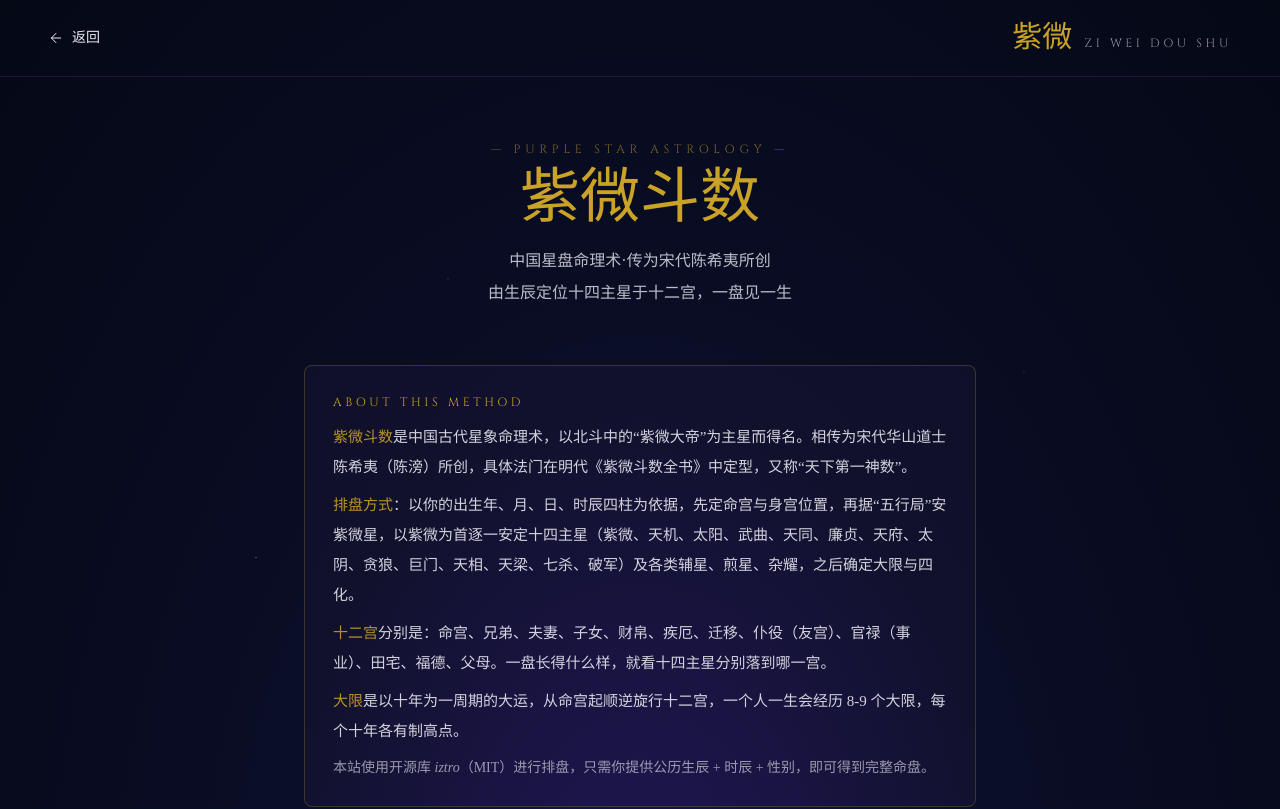
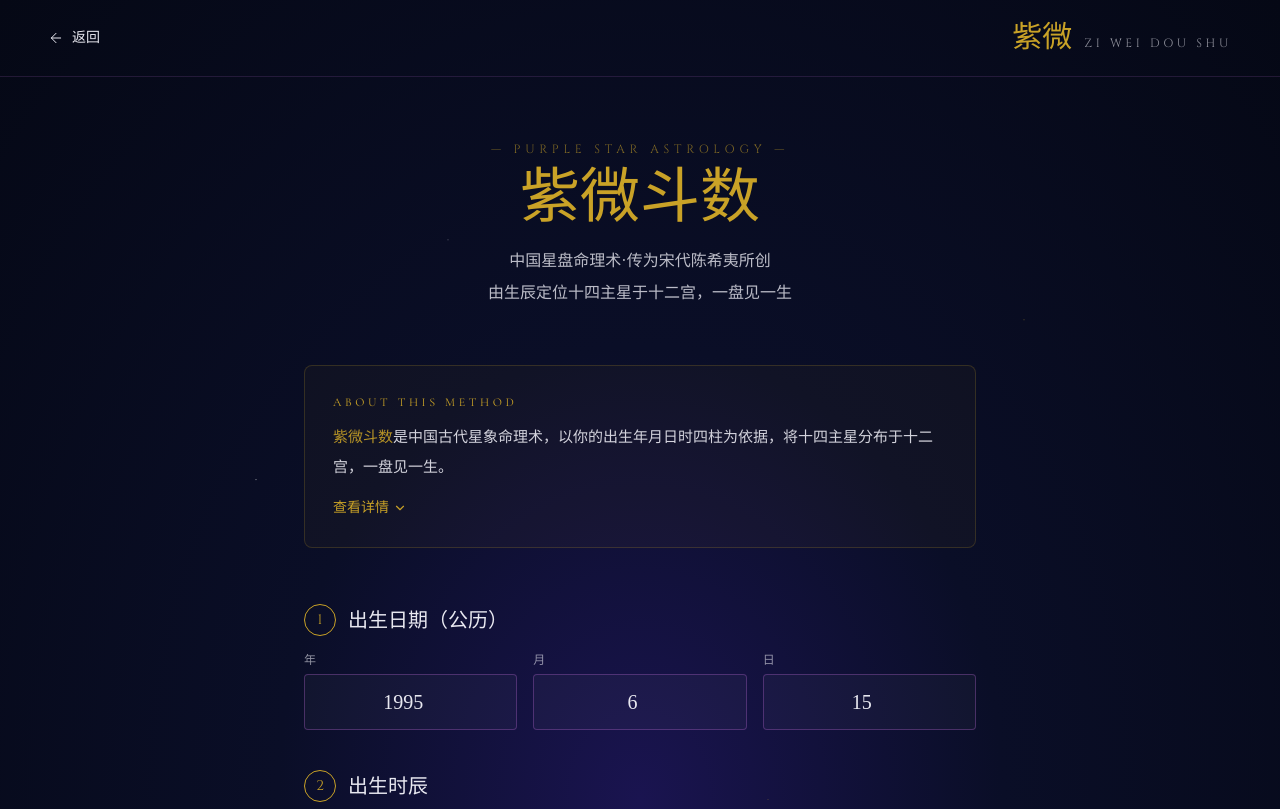
Before and after one commit to luojingwei123/fortune-web, a Next.js app: page /ziwei in a window 1280 px wide. Shown: the top 809 px of the page. Built offline with nearby package versions, Linux system fonts and the light colour scheme; a web font is replaced by a local one.

Commit message:
V1.4: 修复手机端点击 · 4 个入口页介绍改可展开收起 · 主题层加 isolation

```diff
--- a/app/globals.css
+++ b/app/globals.css
@@ -69,6 +69,8 @@ body {
   background: radial-gradient(ellipse at top, #2a1758 0%, #0F0724 50%, #05010f 100%);
   color: var(--tarot-ink);
   min-height: 100vh;
+  position: relative;
+  isolation: isolate;
 }
 .theme-tarot .gold { color: var(--tarot-gold); }
 
@@ -77,11 +79,12 @@ body {
   color: var(--meihua-ink);
   min-height: 100vh;
   position: relative;
+  isolation: isolate;
 }
-/* 宣纸质感（噪点） */
+/* 宣纸质感（噪点）· 用 absolute 而不是 fixed，避免 iOS 触摸事件干扰 */
 .theme-meihua::before {
   content: "";
-  position: fixed;
+  position: absolute;
   inset: 0;
   pointer-events: none;
   opacity: 0.35;
@@ -98,12 +101,16 @@ body {
   background: linear-gradient(180deg, #1a2b3a 0%, #0F1A24 50%, #050c14 100%);
   color: var(--liuyao-ink);
   min-height: 100vh;
+  position: relative;
+  isolation: isolate;
 }
 
 .theme-ziwei {
   background: radial-gradient(ellipse at center, #1a1450 0%, #0A0E27 40%, #050815 100%);
   color: var(--ziwei-star);
   min-height: 100vh;
+  position: relative;
+  isolation: isolate;
 }
 
 /* ---------- 塔罗星光背景（伪元素点点） ---------- */
@@ -112,6 +119,8 @@ body {
   inset: 0;
   pointer-events: none;
   z-index: 0;
+  will-change: opacity;
+  transform: translateZ(0);
   background-image:
     radial-gradient(1px 1px at 20% 30%, rgba(255,255,255,0.8), transparent),
     radial-gradient(1px 1px at 80% 20%, rgba(212,175,55,0.5), transparent),
--- a/app/liuyao/page.tsx
+++ b/app/liuyao/page.tsx
@@ -3,6 +3,7 @@
 import { useState } from "react";
 import { useRouter } from "next/navigation";
 import { Coins } from "lucide-react";
+import CollapsibleIntro from "@/components/CollapsibleIntro";
 
 export default function LiuyaoIntro() {
   const router = useRouter();
@@ -46,30 +47,22 @@ export default function LiuyaoIntro() {
       </section>
 
       {/* 说明 */}
-      <section
-        className="mb-10 md:mb-14 p-6 md:p-8 rounded-lg border border-[var(--liuyao-bronze)]/25 bg-[rgba(176,141,87,0.05)]"
-      >
-        <div
-          className="text-xs tracking-[0.3em] mb-3"
-          style={{
-            fontFamily: "'Cormorant Garamond', serif",
-            color: "var(--liuyao-bronze)",
-          }}
-        >
-          ABOUT THIS METHOD
-        </div>
-        <div
-          className="text-sm md:text-[15px] leading-loose opacity-95 space-y-2.5"
-          style={{ fontFamily: "'Noto Serif SC', serif" }}
+      <CollapsibleIntro
+        themeColor="#B08D57"
+        summary={
+          <p>
+            <span style={{ color: "var(--liuyao-bronze)" }}>六爻</span>是周易占卜最主流的方法，又称"铜钱占卦"，以三枚铜钱掷 6 次成卦。本站代你自动摇 6 次。
+          </p>
+        }
       >
         <p>
-            <span style={{ color: "var(--liuyao-bronze)" }}>六爻</span>是周易占卜最主流的方法，又称“铜钱占卦”。变式于西汉京房易，衍发于宋明清历代易学流传，直至今日仍是民间最为广泛使用的周易占卒方法。
+          变式于西汉京房易，衍发于宋明清历代易学流传，直至今日仍是民间最为广泛使用的周易占卜方法。
         </p>
         <p>
-            <span style={{ color: "var(--liuyao-bronze)" }}>起卦方式</span>：取三枚铜钱（古时用乾隆/康熙通宝，现代可用三枚一元硬币）。将铜钱捕于掌心，心中想好所问之事，掷向桌面 —— 这就是初爻。共携 6 次，从下往上依次记为初、二、三、四、五、上爻。
+          <span style={{ color: "var(--liuyao-bronze)" }}>起卦方式</span>：取三枚铜钱（古时用乾隆/康熙通宝，现代可用三枚一元硬币）。将铜钱捧于掌心，心中想好所问之事，掷向桌面 —— 这就是初爻。共掷 6 次，从下往上依次记为初、二、三、四、五、上爻。
         </p>
         <p>每一爻的记录法则：</p>
-          <div className="pl-2 opacity-95 text-[13px] md:text-sm space-y-1">
+        <div className="pl-2 space-y-1 text-[13px] md:text-sm">
           <p>· 3 枚均字 → <span style={{ color: "var(--liuyao-bronze)" }}>老阳 ○</span>（阳爻，动，阳变阴）</p>
           <p>· 2 字 1 背 → 少阳（阳爻，静）</p>
           <p>· 1 字 2 背 → 少阴（阴爻，静）</p>
@@ -78,11 +71,7 @@ export default function LiuyaoIntro() {
         <p>
           <span style={{ color: "var(--liuyao-bronze)" }}>断卦依据</span>：本卦、变卦、动爻位置、世应关系（京房八宫定位），配合周易本义卦辞与象曰综合判断。
         </p>
-          <p className="opacity-70 text-xs md:text-sm pt-1">
-            本站代你自动掷 6 次。请先静心片刻，把你想问的事清晰地放在心里。
-          </p>
-        </div>
-      </section>
+      </CollapsibleIntro>
 
       {/* 问题输入 */}
       <section className="mb-10 md:mb-14">
--- a/app/meihua/page.tsx
+++ b/app/meihua/page.tsx
@@ -3,6 +3,7 @@
 import { useState } from "react";
 import { useRouter } from "next/navigation";
 import { Flower2 } from "lucide-react";
+import CollapsibleIntro from "@/components/CollapsibleIntro";
 
 type CastMethod = "time" | "number" | "text";
 
@@ -96,45 +97,31 @@ export default function MeihuaIntro() {
       </section>
 
       {/* 说明：什么是梅花易数 */}
-      <section
-        className="mb-10 md:mb-14 p-5 md:p-7 rounded-lg border-2 bg-white/40"
-        style={{
-          borderColor: "var(--meihua-border)",
-        }}
+      <CollapsibleIntro
+        themeColor="#B22222"
+        summary={
+          <p>
+            <span style={{ color: "var(--meihua-red)" }}>梅花易数</span>是宋代邵雍创立的简易占卜法，不需铜钱工具，万物皆可起卦。本站提供三种起卦方式：时间、数字、字数。
+          </p>
+        }
       >
-        <div
-          className="text-xs tracking-[0.3em] mb-3"
-          style={{
-            fontFamily: "'Cormorant Garamond', serif",
-            color: "var(--meihua-red)",
-          }}
-        >
-          ABOUT THIS METHOD
-        </div>
-        <div
-          className="text-sm md:text-[15px] opacity-90 leading-loose space-y-2"
-          style={{ fontFamily: "'Noto Serif SC', serif" }}
-        >
-          <p>
-            <span style={{ color: "var(--meihua-red)" }}>梅花易数</span>是宋代大儒邵雍创立的簡易占卜法。相传邵雍在梅花下见人折花，以时刻起卦推算而得名。它不需铜钱不需工具，万物皆可起卦——日期可以、数字可以、字数可以、声音可以、方位也可以。
-          </p>
-          <p>本站提供三种起卦方式，其背后的数学原理均源自《梅花易数》原书：</p>
+        <p>相传邵雍在梅花下见人折花，以时刻起卦推算而得名。日期、数字、字数、声音、方位都可以用作起卦依据。</p>
+        <p>本站三种起卦方式背后的数学原理：</p>
         <div className="pl-2 space-y-1.5">
           <p>
-              <span style={{ color: "var(--meihua-red)" }}>② 时间起卦</span>：取当前年支序数 + 月 + 日，除 8 取余得上卦；再加时辰除 8 得下卦；上下相加除 6 得动爻。
+            <span style={{ color: "var(--meihua-red)" }}>① 时间起卦</span>：取当前年支序数 + 月 + 日，mod 8 得上卦；再加时辰 mod 8 得下卦；相加 mod 6 得动爻。
           </p>
           <p>
-              <span style={{ color: "var(--meihua-red)" }}>② 数字起卦</span>：你写两个数字，分别除 8 取余为上卦下卦，两数相加除 6 为动爻。
+            <span style={{ color: "var(--meihua-red)" }}>② 数字起卦</span>：你写两个数字，分别 mod 8 为上卦下卦，两数相加 mod 6 为动爻。
           </p>
           <p>
-              <span style={{ color: "var(--meihua-red)" }}>② 字数起卦</span>：你写一句话，前半字数除 8 为上卦，后半除 8 为下卦，总字数除 6 为动爻。
+            <span style={{ color: "var(--meihua-red)" }}>③ 字数起卦</span>：你写一句话，前半字数 mod 8 为上卦，后半 mod 8 为下卦，总字数 mod 6 为动爻。
           </p>
         </div>
         <p>
           起卦得本卦后，动爻变化得变卦，以本卦、变卦、动爻位置以及体用五行生克判断吉凶。
         </p>
-        </div>
-      </section>
+      </CollapsibleIntro>
 
       {/* Step 1 · 选起卦方式 */}
       <section className="mb-10 md:mb-14">
--- a/app/tarot/page.tsx
+++ b/app/tarot/page.tsx
@@ -4,6 +4,7 @@ import { useState } from "react";
 import { useRouter } from "next/navigation";
 import { spreads } from "@/data/spreads";
 import { Sparkles } from "lucide-react";
+import CollapsibleIntro from "@/components/CollapsibleIntro";
 
 export default function TarotIntro() {
   const router = useRouter();
@@ -43,37 +44,25 @@ export default function TarotIntro() {
       </section>
 
       {/* 说明：什么是塔罗 · 如何抽牌 */}
-      <section
-        className="mb-10 md:mb-14 p-5 md:p-7 rounded-lg border"
-        style={{
-          borderColor: "rgba(212,175,55,0.2)",
-          background: "rgba(212,175,55,0.03)",
-        }}
+      <CollapsibleIntro
+        themeColor="#D4AF37"
+        summary={
+          <p>
+            塔罗牌源自中世纪欧洲，本站使用 1909 年 <span className="italic gold">Rider-Waite-Smith</span> 牌组共 78 张。你选一个牌阵、写一个问题、逐张凭直觉抽牌，每张牌有50%概率为逆位。
+          </p>
+        }
       >
-        <div
-          className="text-xs gold tracking-[0.3em] mb-3"
-          style={{ fontFamily: "'Cormorant Garamond', serif" }}
-        >
-          ABOUT THIS METHOD
-        </div>
-        <div
-          className="text-sm md:text-[15px] opacity-90 leading-loose space-y-2"
-          style={{ fontFamily: "'Noto Serif SC', serif" }}
-        >
-          <p>
-            <span className="gold">塔罗牌</span>起源于中世纪欧洲，现代流行的是 1909 年英国玩具商 Rider、作者 Waite、插画师 Smith 合作设计的 <span className="italic gold">Rider-Waite-Smith</span> 牌组，共 78 张（大阿卡纳 22 张 + 小阿卡纳 56 张 · 权杖/圣杯/宝剑/星币四花色）。
-          </p>
-          <p>
-            本站塔罗的抽牌方式：
-          </p>
-          <ol className="list-decimal list-inside space-y-1 pl-2 opacity-95">
-            <li>你选择一个牌阵（单张 / 三张 / 凯尔特十字），写下心中的问题。</li>
-            <li>系统完全洗牌（Fisher-Yates 随机打乱 78 张），将牌扇开铺在你面前。</li>
-            <li>你凭直觉选择相应数量的牌。每张牌有 50% 概率为逆位（牌面倒置，含义与正位相反）。</li>
-            <li>根据牌意 + 正逆位 + 你选的牌阵位置含义，给出完整解读。</li>
-          </ol>
-        </div>
-      </section>
+        <p>
+          塔罗牌共 78 张：大阿卡纳 22 张 + 小阿卡纳 56 张（权杖/圣杯/宝剑/星币四花色各 14 张）。
+        </p>
+        <p>本站抽牌流程：</p>
+        <ol className="list-decimal list-inside space-y-1 pl-2">
+          <li>你选择一个牌阵（单张 / 三张 / 凯尔特十字），写下心中的问题。</li>
+          <li>系统完全洗牌（Fisher-Yates 随机打乱 78 张），将牌铺开在你面前。</li>
+          <li>你凭直觉选择相应数量的牌，每张牌有 50% 概率为逆位，含义与正位相反。</li>
+          <li>根据牌意 + 正逆位 + 你选的牌阵位置含义，给出完整解读。</li>
+        </ol>
+      </CollapsibleIntro>
 
       {/* Step 1: 选牌阵 */}
       <section className="mb-10 md:mb-14">
--- a/app/ziwei/page.tsx
+++ b/app/ziwei/page.tsx
@@ -3,6 +3,7 @@
 import { useState } from "react";
 import { useRouter } from "next/navigation";
 import { Star } from "lucide-react";
+import CollapsibleIntro from "@/components/CollapsibleIntro";
 
 // 时辰
 const shichenList = [
@@ -93,43 +94,30 @@ export default function ZiweiIntro() {
       </section>
 
       {/* 说明 */}
-      <section
-        className="mb-10 md:mb-14 p-5 md:p-7 rounded-lg border"
-        style={{
-          borderColor: "rgba(201,162,39,0.25)",
-          background: "rgba(155,89,182,0.05)",
-        }}
-      >
-        <div
-          className="text-xs tracking-[0.3em] mb-3"
-          style={{
-            fontFamily: "'Cinzel', serif",
-            color: "var(--ziwei-gold)",
-          }}
-        >
-          ABOUT THIS METHOD
-        </div>
-        <div
-          className="text-sm md:text-[15px] leading-loose opacity-90 space-y-2"
-          style={{ fontFamily: "'Noto Serif SC', serif" }}
+      <CollapsibleIntro
+        themeColor="#C9A227"
+        summary={
+          <p>
+            <span style={{ color: "var(--ziwei-gold)" }}>紫微斗数</span>是中国古代星象命理术，以你的出生年月日时四柱为依据，将十四主星分布于十二宫，一盘见一生。
+          </p>
+        }
       >
         <p>
-            <span style={{ color: "var(--ziwei-gold)" }}>紫微斗数</span>是中国古代星象命理术，以北斗中的“紫微大帝”为主星而得名。相传为宋代华山道士陈希夷（陈滂）所创，具体法门在明代《紫微斗数全书》中定型，又称“天下第一神数”。
+          相传为宋代华山道士陈抟（陈希夷）所创，明代《紫微斗数全书》中定型，又称"天下第一神数"。以北斗中的"紫微大帝"为主星而得名。
         </p>
         <p>
-            <span style={{ color: "var(--ziwei-gold)" }}>排盘方式</span>：以你的出生年、月、日、时辰四柱为依据，先定命宫与身宫位置，再据“五行局”安紫微星，以紫微为首逐一安定十四主星（紫微、天机、太阳、武曲、天同、廉贞、天府、太阴、贪狼、巨门、天相、天梁、七杀、破军）及各类辅星、煎星、杂耀，之后确定大限与四化。
+          <span style={{ color: "var(--ziwei-gold)" }}>排盘方式</span>：以你的出生年、月、日、时辰四柱为依据，先定命宫与身宫位置，再据"五行局"安紫微星，以紫微为首逐一安定十四主星（紫微、天机、太阳、武曲、天同、廉贞、天府、太阴、贪狼、巨门、天相、天梁、七杀、破军）及各类辅星、煞星、杂耀，之后确定大限与四化。
         </p>
         <p>
-            <span style={{ color: "var(--ziwei-gold)" }}>十二宫</span>分别是：命宫、兄弟、夫妻、子女、财帛、疾厄、迁移、仆役（友宫）、官禄（事业）、田宅、福德、父母。一盘长得什么样，就看十四主星分别落到哪一宫。
+          <span style={{ color: "var(--ziwei-gold)" }}>十二宫</span>分别是：命宫、兄弟、夫妻、子女、财帛、疾厄、迁移、仆役、官禄、田宅、福德、父母。
         </p>
         <p>
-            <span style={{ color: "var(--ziwei-gold)" }}>大限</span>是以十年为一周期的大运，从命宫起顺逆旋行十二宫，一个人一生会经历 8-9 个大限，每个十年各有制高点。
+          <span style={{ color: "var(--ziwei-gold)" }}>大限</span>是以十年为一周期的大运，从命宫起顺逆旋行十二宫，一个人一生会经历 8-9 个大限。
         </p>
         <p className="opacity-70 text-xs md:text-sm pt-1">
-            本站使用开源库 <span className="italic">iztro</span>（MIT）进行排盘，只需你提供公历生辰 + 时辰 + 性别，即可得到完整命盘。
+          本站使用开源库 <span className="italic">iztro</span>（MIT）进行排盘。
         </p>
-        </div>
-      </section>
+      </CollapsibleIntro>
 
       {/* 出生日期 */}
       <section className="mb-8 md:mb-10">
--- /dev/null
+++ b/components/CollapsibleIntro.tsx
@@ -0,0 +1,87 @@
+"use client";
+
+import { useState } from "react";
+import { ChevronDown, ChevronUp } from "lucide-react";
+
+interface CollapsibleIntroProps {
+  /** 主题色（章节标题、按钮）*/
+  themeColor?: string;
+  /** 章节小标题：ABOUT THIS METHOD 之类 */
+  label?: string;
+  /** 展开状态下的完整内容 */
+  children: React.ReactNode;
+  /** 默认显示的简短摘要（2 行内） */
+  summary: React.ReactNode;
+}
+
+export default function CollapsibleIntro({
+  themeColor = "#8B0000",
+  label = "ABOUT THIS METHOD",
+  children,
+  summary,
+}: CollapsibleIntroProps) {
+  const [open, setOpen] = useState(false);
+
+  return (
+    <section
+      className="mb-8 md:mb-14 rounded-lg border p-4 md:p-7"
+      style={{
+        borderColor: `${themeColor}33`,
+        background: `${themeColor}0a`,
+      }}
+    >
+      <div
+        className="text-[10px] md:text-xs tracking-[0.25em] md:tracking-[0.3em] mb-2 md:mb-3"
+        style={{
+          fontFamily: "'Cormorant Garamond', serif",
+          color: themeColor,
+        }}
+      >
+        {label}
+      </div>
+
+      {/* 摘要（永久显示，两行内） */}
+      <div
+        className="text-[13px] md:text-[15px] leading-relaxed md:leading-loose opacity-90"
+        style={{ fontFamily: "'Noto Serif SC', serif" }}
+      >
+        {summary}
+      </div>
+
+      {/* 展开的完整内容 */}
+      {open && (
+        <div
+          className="mt-3 md:mt-4 pt-3 md:pt-4 border-t text-[13px] md:text-[15px] leading-relaxed md:leading-loose opacity-90 space-y-2"
+          style={{
+            fontFamily: "'Noto Serif SC', serif",
+            borderColor: `${themeColor}22`,
+          }}
+        >
+          {children}
+        </div>
+      )}
+
+      {/* 展开/收起按钮 */}
+      <button
+        onClick={() => setOpen(!open)}
+        className="mt-3 md:mt-4 inline-flex items-center gap-1 text-xs md:text-sm transition-opacity hover:opacity-80 active:opacity-60"
+        style={{
+          color: themeColor,
+          fontFamily: "'Noto Serif SC', serif",
+        }}
+      >
+        {open ? (
+          <>
+            <span>收起</span>
+            <ChevronUp className="w-3.5 h-3.5" strokeWidth={2} />
+          </>
+        ) : (
+          <>
+            <span>查看详情</span>
+            <ChevronDown className="w-3.5 h-3.5" strokeWidth={2} />
+          </>
+        )}
+      </button>
+    </section>
+  );
+}
```
Lines whose indentation alone changed are shown as unchanged.
